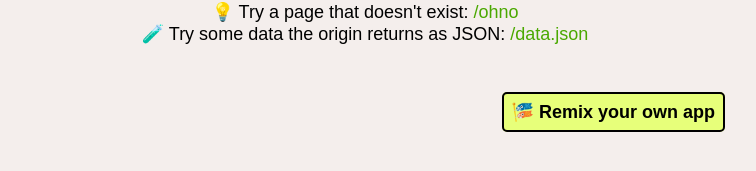
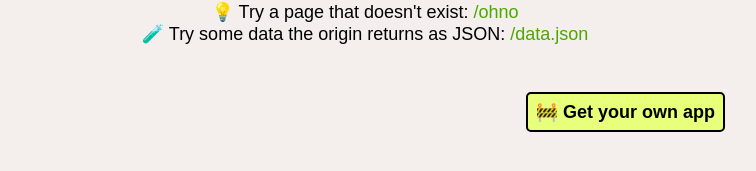
Before and after one commit to glitchdotcom/compute-origin, a plain HTML site: page index.html in a window 1280 px wide. Shown: the part 351-522 px from the top of the page, without its empty margins (275-1031 px from the left). Drawn offline with Linux system fonts and the light colour scheme.

Commit message:
Update index.html

```diff
--- a/index.html
+++ b/index.html
@@ -27,7 +27,7 @@
     </p>
     <footer class="footer">
     <div>
-      <a class="remix" href="https://github.com/glitchdotcom/hello-compute">🎏 Remix your own app</a>
+      <a class="remix" href="https://github.com/glitchdotcom/hello-compute">🚧 Get your own app</a>
     </div>
     </footer>
   </body>
```
